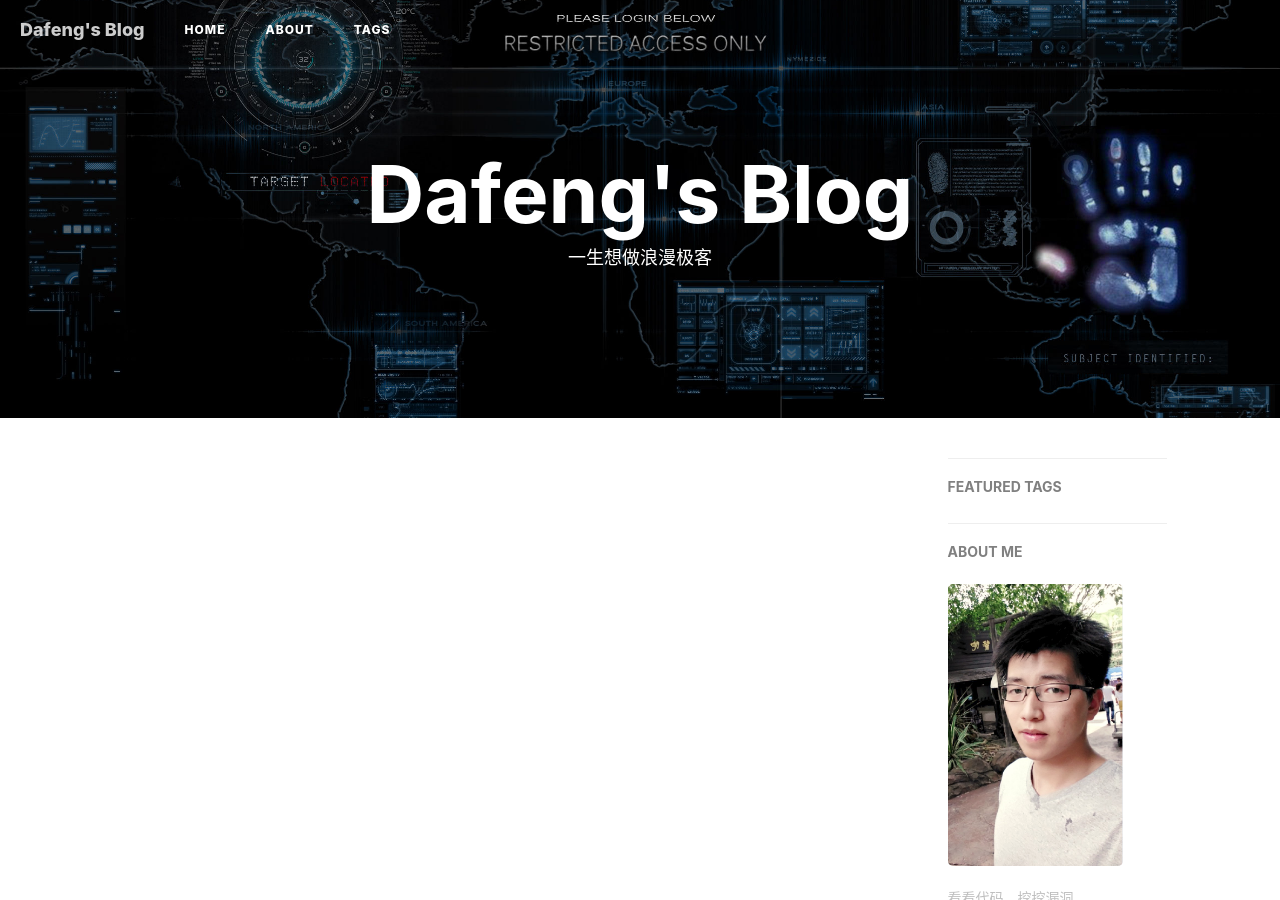
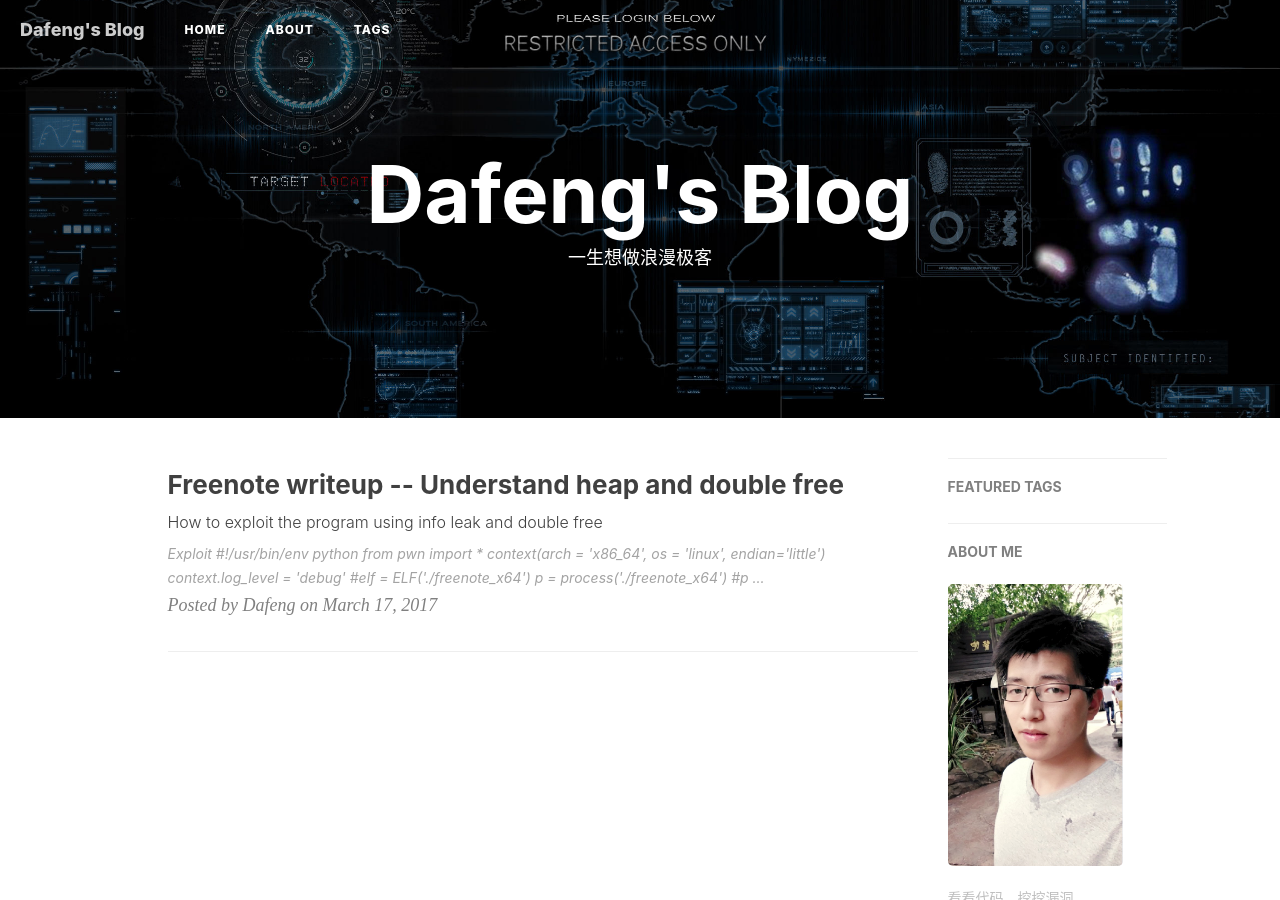
Before and after one commit to jessica1123/stfpeak.github.io, a Jekyll site: the page built from index.html, in a window 1280 px wide and 900 px high. Built offline with Jekyll 4.4.1, drawn with Linux system fonts in a browser that asks for light colours; nearby versions of some CDN libraries; the list of posts is cut into pages by our own code; comment, search, counter and statistics services are not loaded; a file with an impossible date is left out.

Commit message:
Update and rename 2017-03-07-freenote-record.md to 2017-03-17-freenote-record.md

```diff
--- a/_posts/2017-03-07-freenote-record.md
+++ b/_posts/2017-03-17-freenote-record.md
@@ -1,8 +1,8 @@
 ---
 layout: post
 title: Freenote writeup -- Understand heap and double free
-subtitle: The Next Generation Application Model For The Web - Progressive Web App
-date: {}
+subtitle: How to exploit the program using info leak and double free
+date: {2017-03-17 22:53:00}
 author: Dafeng
 header-img: img/post-bg-nextgen-web-pwa.jpg
 header-mask: 0.3
```
